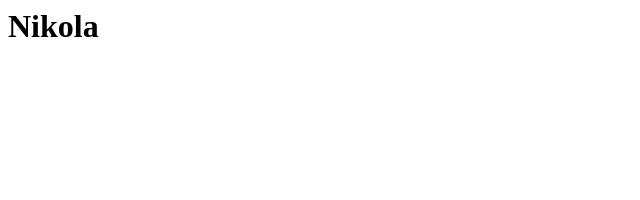
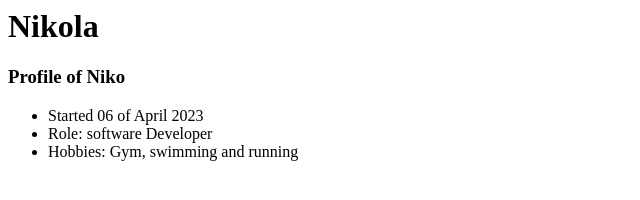
Before and after one commit to Nikowired/Nikowired.github.io, a plain HTML site: page index.html in a window 1280 px wide. Shown: the whole page, without its empty margins (0-640 px from the left). Drawn offline with Linux system fonts and the light colour scheme.

Commit message:
update my profile

```diff
--- a/index.html
+++ b/index.html
@@ -1 +1,10 @@
 <h1>Nikola</h1>
+
+<h3> Profile of Niko</h3>
+
+<ul>
+    <li>Started 06 of April 2023</li>
+    <li>Role: software Developer</li>
+    <li>Hobbies: Gym, swimming and running</li>
+
+</ul>
```
